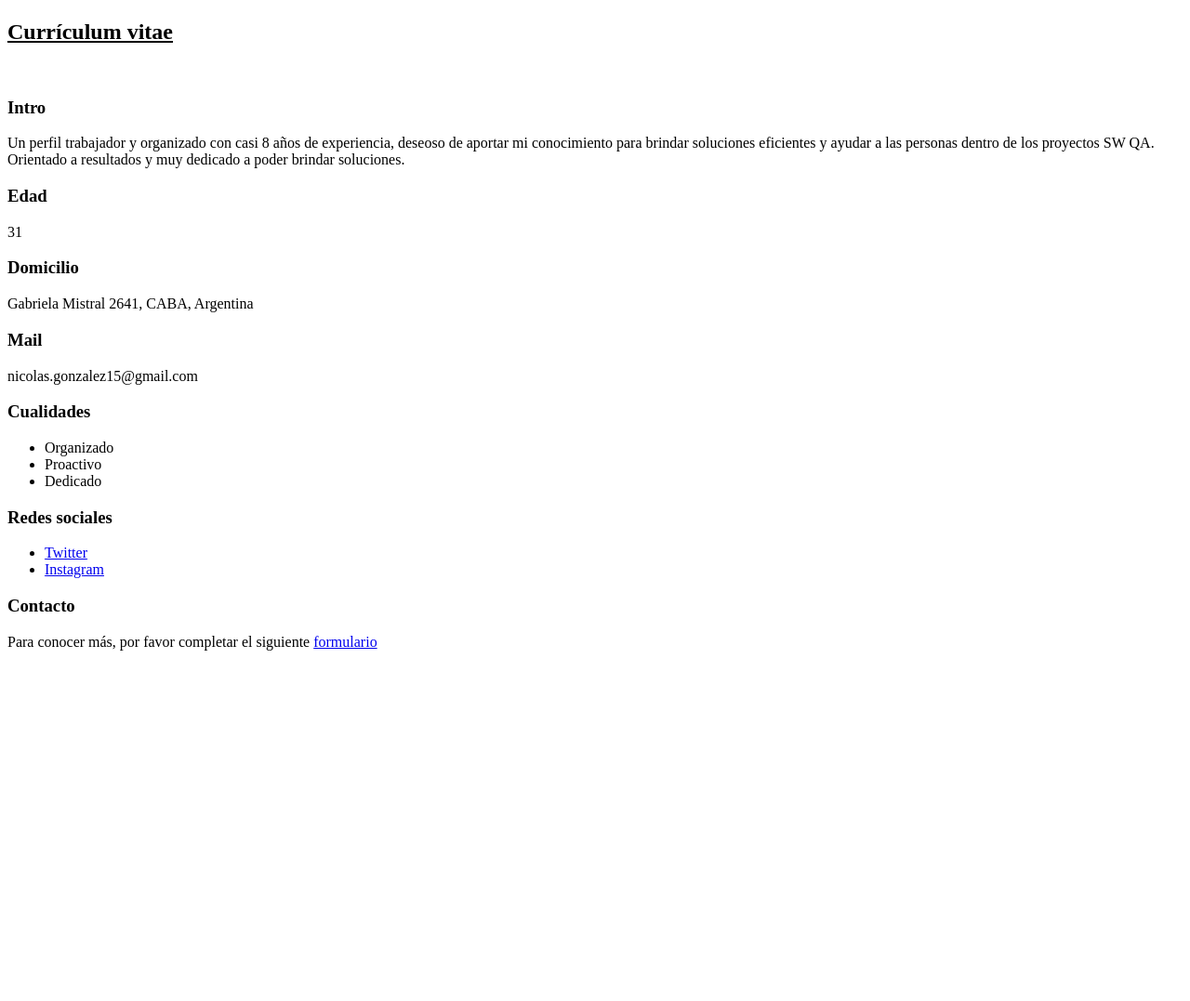
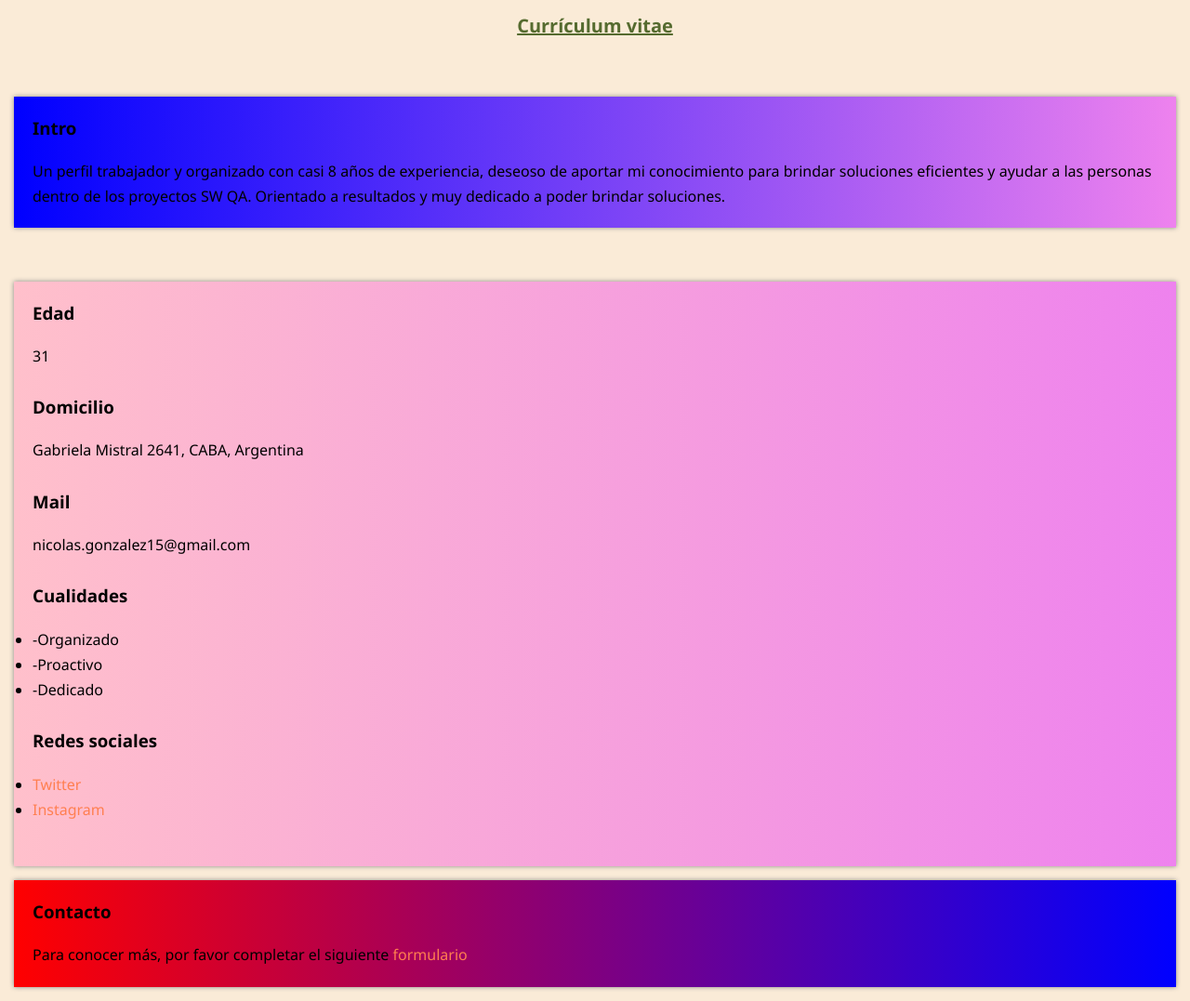
Before and after one commit to ninorules/desarrollo-full-stack, a plain HTML site: page M1U3/index.html in a window 1280 px wide. Shown: the part 371-1448 px from the top of the page at 93% size. Before the commit the page ends 1087 px from the top, so only its background shows below. Drawn offline with Linux system fonts and the light colour scheme.

Commit message:
Agregado de css y reglas simples

```diff
--- /dev/null
+++ b/M1U3/css/style.css
@@ -0,0 +1,69 @@
+* {
+    margin: 0;
+    padding: 0;
+  }
+  body {
+    font-family: "Segoe UI", Tahoma, Geneva, Verdana, sans-serif;
+    line-height: 1.7em;
+    background-color: antiquewhite;
+  }
+  a {
+    text-decoration:dotted;
+    color: coral;
+  }
+
+
+
+
+h1,
+h2,
+h3 {
+  padding-bottom: 20px;
+}
+
+h1{
+  color: darkslateblue;
+  font-size: 24px;
+}
+
+h2{
+  color:darkolivegreen;
+  font-size: 20px;
+}
+
+.contacto{
+  margin: 15px;
+  padding:20px;
+  border-radius: 5px solid black;
+  background: linear-gradient(to right, red, blue);
+  box-shadow: 0 0 5px #888;
+}
+
+.intro{
+  margin: 15px;
+  padding:20px;
+  border-radius: 10px solid black;
+  background: linear-gradient(to right, blue, violet);
+  box-shadow: 0 0 5px #888;
+}
+
+.datos{
+  margin: 15px;
+  padding:20px;
+  border-radius: 5px solid black;
+  background: linear-gradient(to left, violet, pink);
+  box-shadow: 0 0 5px #888;
+}
+
+.centered{
+  text-align: center;
+}
+
+#cover{
+  height: 300px;
+  width: 300px;
+  padding: 15px 15px;
+  border-radius: 300px;
+  border-color: aquamarine;
+
+}
--- a/M1U3/index.html
+++ b/M1U3/index.html
@@ -4,34 +4,49 @@
     <meta charset="UTF-8">
     <meta http-equiv="X-UA-Compatible" content="IE=edge">
     <meta name="viewport" content="width=device-width, initial-scale=1.0">
+    <link rel="stylesheet" href="css/style.css">
     <title>Currículum Vitae - Nicolás González</title>
 </head>
 <body>
 
-    <img src="img/NINO.jpeg" alt="Nicolás González" width="300px" height="300px"/>
+    <div class="centered">
+    <img src="img/NINO.jpeg" id="cover" alt="Nicolás González" width="300px" height="300px"/>
 
     <h1>Nicolás Ezequiel González</h1>
     <h2><u>Currículum vitae</u></h2>
+    </div>
     <br>
 
+    <div class="intro">
     <h3>Intro</h3>
     <p>Un perfil trabajador y organizado con casi 8 años de experiencia, deseoso de aportar mi conocimiento para brindar soluciones eficientes y ayudar a las personas dentro de los proyectos SW QA. Orientado a resultados y muy dedicado a poder brindar soluciones.</p>
+    </div>
+    <br>
 
+    <div class="datos">
     <h3>Edad</h3>
     <p>31</p>
+    <br>
+
 
     <h3>Domicilio</h3>
     <p>Gabriela Mistral 2641, CABA, Argentina</p>
+    <br>
+
 
     <h3>Mail</h3>
     <p>nicolas.gonzalez15@gmail.com</p>
+    <br>
+
 
     <h3>Cualidades</h3>
     <ul>
-        <li>Organizado</li>
-        <li>Proactivo</li>
-        <li>Dedicado</li>
+        <li>-Organizado</li>
+        <li>-Proactivo</li>
+        <li>-Dedicado</li>
     </ul>
+    <br>
+
 
     <h3>Redes sociales</h3>
         <ul>
@@ -42,8 +57,15 @@
                 <a href="http://instagram.com/nino" target="_blank" rel="noopener noreferrer">Instagram</a>
             </li>
         </ul>
+        <br>
 
-    <h3>Contacto</h3>
-    <p>Para conocer más, por favor completar el siguiente <a href="form.html">formulario</a></p>
+    </div>
+
+    <div class="contacto">
+        <h3>Contacto</h3>
+        <p>Para conocer más, por favor completar el siguiente <a href="form.html">formulario</a></p>
+    </div>
+
+
 </body>
 </html>
```
Also changed, not shown: 2 other files.
